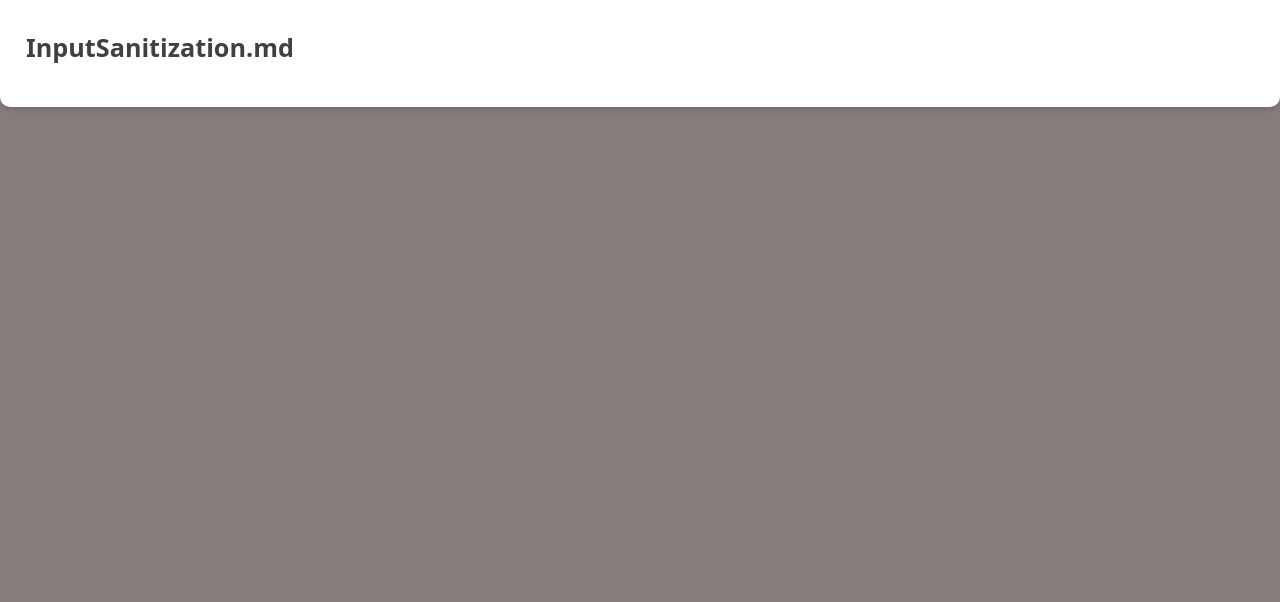
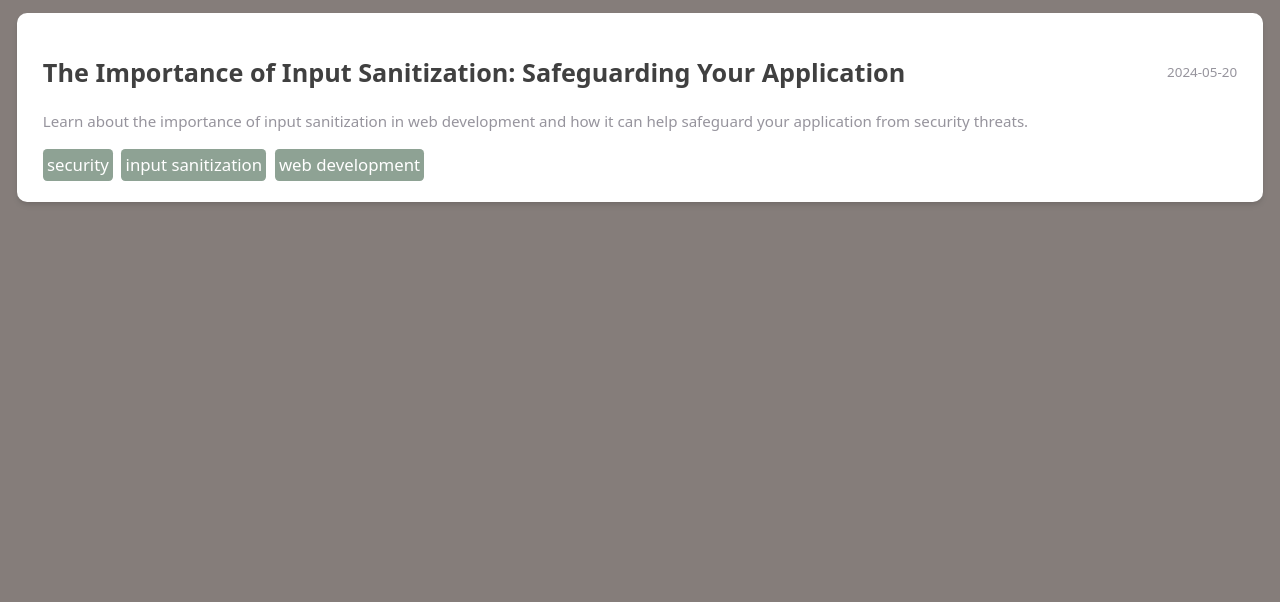
Before and after one commit to CyTechNomad/chowell.dev, an Astro site: page /blog in a window 1280 px wide. Shown: the part 198-800 px from the top of the page. Built offline with nearby package versions, Linux system fonts and the light colour scheme; Astro itself is replaced by a stand-in of ours.

Commit message:
cemented card

```diff
--- a/src/components/blogCard.astro
+++ b/src/components/blogCard.astro
@@ -1,26 +1,38 @@
 ---
+import { primaryColor, secondaryColor, tertiaryColor } from "../../public/styles/colors.astro";
 export interface Card {
   title: string;
-  body: string;
-  href: string;
-  src: string;
-  alt: string;
+  description: string;
+  tags: string[];
+  date: Date;
 }
-const { slug = "lost", title = "BlogPost", description = "Hope to write more soon" } = Astro.props;
+const { slug = "lost", title, description = "", tags = [], date } = Astro.props;
 ---
 
 <li class="link-card">
   <a href={"/blog/" + slug}>
+    <div class="titleanddate">
       <h2>
         {title}
       </h2>
-    <p>
+      <time
+        class="date"
+        datetime={date}
+      >
+        {date.toISOString().substring(0, date.toISOString().indexOf("T"))}
+      </time>
+    </div>
+
+    <p class="description">
       {description}
     </p>
+
+    <div class="tags">
+      {tags.map((tag: string) => <div class="tag">{tag}</div>)}
+    </div>
   </a>
-</li>
 
-<style>
+  <style define:vars={{ primaryColor, secondaryColor, tertiaryColor }}>
     .link-card {
       flex-grow: 1rem;
       list-style: none;
@@ -34,18 +46,7 @@
       background-position: 100%;
       transition: background-position 0.6s cubic-bezier(0.22, 1, 0.36, 1);
       box-shadow: 0 4px 6px -1px rgba(0, 0, 0, 0.1), 0 2px 4px -2px rgba(0, 0, 0, 0.1);
-  }
-
-  .project {
-    display: flex;
-    flex-direction: row;
-    justify-content: space-between;
-    align-items: center;
-    padding: 1rem;
-    width: 100%;
-  }
-
-  .link-card > a {
+      a {
         width: 100%;
         text-decoration: none;
         line-height: 1.4;
@@ -54,17 +55,39 @@
         color: #111;
         background-color: white;
         opacity: 0.8;
-    .svg {
-      margin-right: 1rem;
-      height: 2.5rem;
-      width: 2.5rem;
+
+        .description {
+          margin: 0;
+          color: var(--tertiaryColor);
+          font-size: 0.9rem;
+        }
+        .tags {
+          display: flex;
+          flex-direction: row;
+          flex-wrap: wrap;
+          gap: 0.5rem;
+          margin-top: 1rem;
+
+          .tag {
+            padding: 0.25rem;
+            color: white;
+            background: var(--secondaryColor);
+            border-radius: 0.25rem;
           }
         }
-  .link-card:is(:hover, :focus-within) {
-    background-position: 0;
-    background-image: var(--accent-gradient);
+
+        .titleanddate {
+          display: flex;
+          flex-direction: row;
+          justify-content: space-between;
+          align-items: center;
+          margin: 0;
+          .date {
+            color: var(--tertiaryColor);
+            font-size: 0.8rem;
           }
-  .link-card:is(:hover, :focus-within) h2 {
-    color: rgb(var(--accent));
+        }
+      }
     }
   </style>
+</li>
--- a/src/content/blog/InputSanitization.md
+++ b/src/content/blog/InputSanitization.md
@@ -1,4 +1,7 @@
 ---
+title: "The Importance of Input Sanitization: Safeguarding Your Application"
+description: "Learn about the importance of input sanitization in web development and how it can help safeguard your application from security threats."
+date: 2024-05-20
 tags: ["security", "input sanitization", "web development"]
 ---
 
--- a/src/content/config.ts
+++ b/src/content/config.ts
@@ -1,7 +1,11 @@
+import { date } from "astro/zod";
 import { z, defineCollection } from "astro:content";
 const blogCollection = defineCollection(
     {
         schema: z.object({
+            title: z.string(),
+            description: z.string(),
+            date: z.date(),
             tags: z.array(z.string()),
         }),
     });
--- a/src/pages/blog.astro
+++ b/src/pages/blog.astro
@@ -1,8 +1,7 @@
 ---
-import { getCollection } from "astro:content";
+import { CollectionEntry, getCollection } from "astro:content";
 import Layout from "../layouts/Layout.astro";
 import Card from "../components/blogCard.astro";
-import type { MarkdownContent } from "astro";
 const posts = await getCollection("blog");
 ---
 
@@ -14,11 +13,27 @@
         posts.map((post) => (
           <Card
             slug={post.slug}
-            title={post.id}
-            description=""
+            title={post.data.title}
+            description={post.data.description}
+            date={post.data.date}
+            tags={post.data.tags}
           />
         ))
       }
     </div>
   </main>
 </Layout>
+
+<style>
+  main {
+    display: flex;
+    flex-direction: column;
+    padding: 1rem;
+  }
+
+  div {
+    display: grid;
+    /* grid-template-columns: repeat(auto-fill, minmax(300px, 1fr)); */
+    gap: 1rem;
+  }
+</style>
```
Lines whose indentation alone changed are shown as unchanged.
